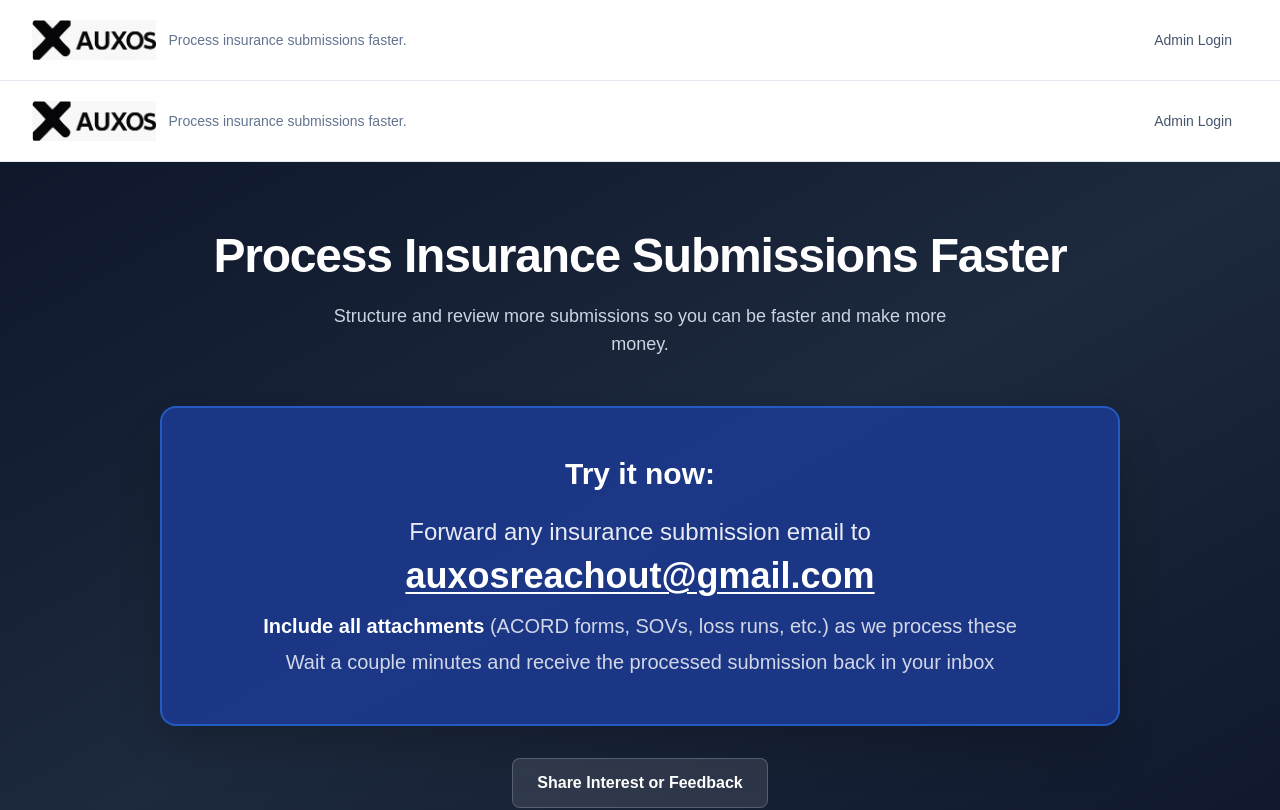
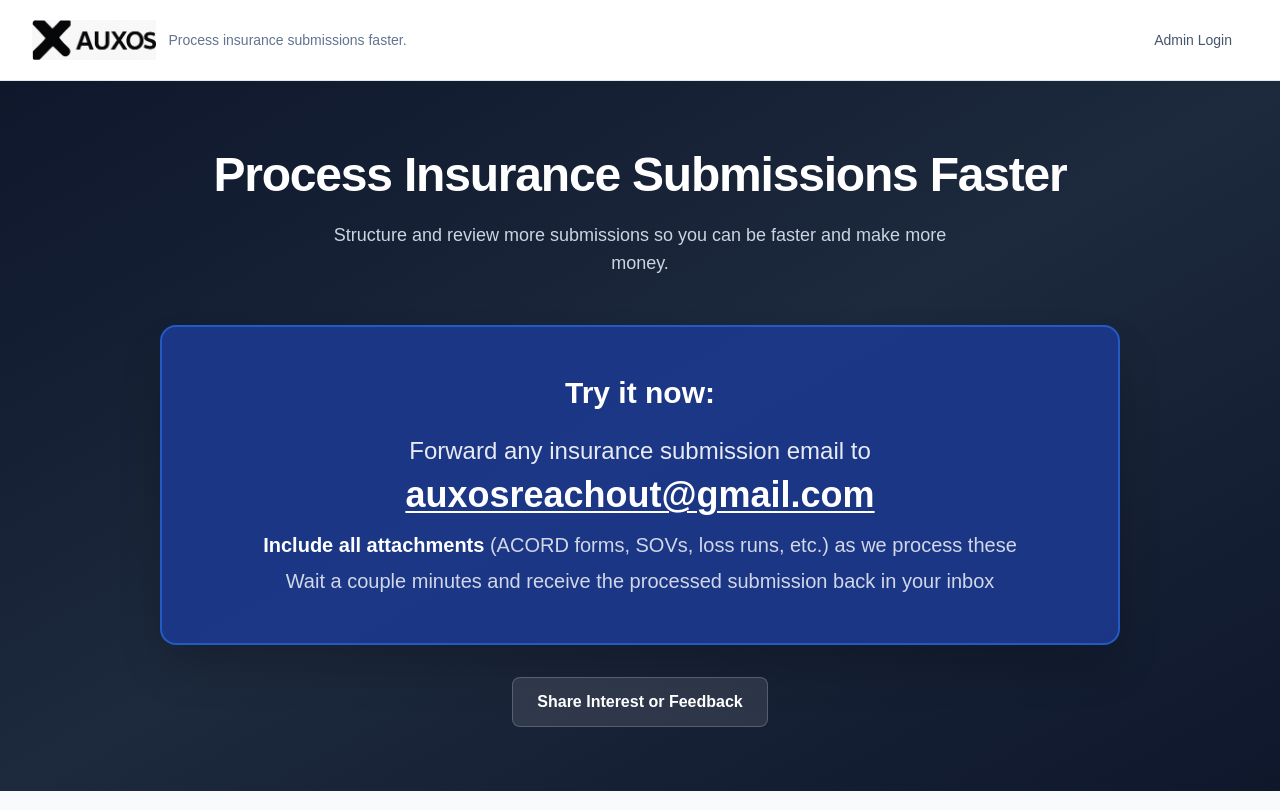
Before and after one commit to asdaniel101-ship-it/auxos-email-connector, a Next.js app in the folder apps/web/: page / in a window 1280 px wide. Shown: the top 810 px of the page. Built offline with nearby package versions, Linux system fonts and the light colour scheme; no server answers.

Commit message:
Remove duplicate navbar from home page

```diff
--- a/apps/web/src/app/page.tsx
+++ b/apps/web/src/app/page.tsx
@@ -1,12 +1,10 @@
 'use client';
 
 import { useState } from 'react';
-import ConditionalHeader from '@/components/ConditionalHeader';
 import { getApiUrl } from '@/lib/api-url';
 const API_URL = getApiUrl();
 
 export default function Home() {
-  // Authentication check is handled by ConditionalHeader component
   const [showForm, setShowForm] = useState(false);
   const [formData, setFormData] = useState({ name: '', email: '', message: '' });
   const [submitting, setSubmitting] = useState(false);
@@ -43,7 +41,6 @@ export default function Home() {
 
   return (
     <div className="bg-slate-50 min-h-screen">
-      <ConditionalHeader />
       {/* Hero Section */}
       <section className="relative overflow-hidden bg-gradient-to-br from-slate-900 via-slate-800 to-slate-900 text-white">
         <div className="max-w-5xl mx-auto px-4 sm:px-6 lg:px-8 py-16">
```
Also changed, not shown: 1 other file (tests, documents, lock files or other folders).
